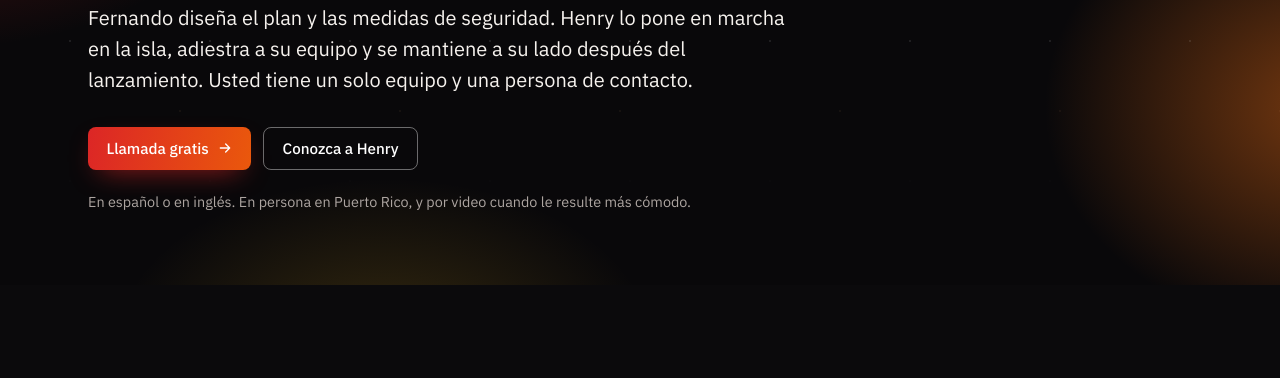
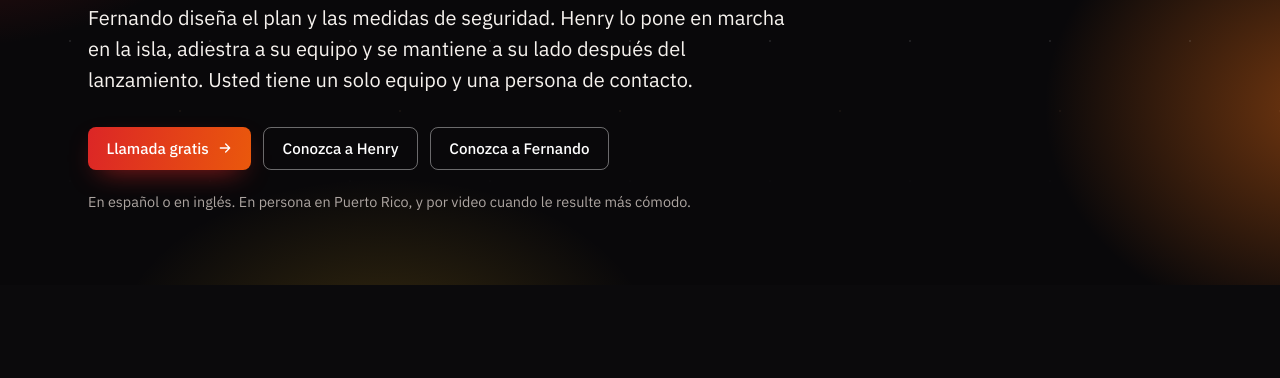
Before and after one commit to fernandojoel/fernandojoel.github.io, a plain HTML site: page pr/equipo/index.html in a window 1280 px wide. Shown: the part 374-752 px from the top of the page. Drawn offline with Linux system fonts and the light colour scheme.

Commit message:
Team page: add 'Conozca a Fernando' hero button
Co-Authored-By: Claude Opus 5.5 <noreply@anthropic.com>
Claude-Session: https://claude.ai/code/session_01McnwAJmBykHdEPd1kNzSBX

```diff
--- a/pr/equipo/index.html
+++ b/pr/equipo/index.html
@@ -107,6 +107,7 @@ img.mono{display:block; object-fit:cover; background:var(--surface); box-shadow:
       <div class="cta-row">
         <a class="btn btn-primary" href="https://calendly.com/fernando-jorge-arestechnical/30min" target="_blank" rel="noopener"><span data-i="ctaRev">Llamada gratis</span> <svg viewBox="0 0 24 24" fill="none" stroke="currentColor" stroke-width="2" stroke-linecap="round" stroke-linejoin="round"><path d="M5 12h14M13 6l6 6-6 6"/></svg></a>
         <a class="btn btn-ghost" href="#henry" data-i="ctaHenry">Conozca a Henry</a>
+        <a class="btn btn-ghost" href="#fernando" data-i="ctaFer">Conozca a Fernando</a>
       </div>
       <p class="hero-note" data-i="heroNote">En español o en inglés. En persona en Puerto Rico, y por video cuando le resulte más cómodo.</p>
     </div>
@@ -230,7 +231,7 @@ img.mono{display:block; object-fit:cover; background:var(--surface); box-shadow:
     nav:'<li><a href="/pr/">Small Business</a></li><li><a href="/pr/calculator/" class="calc-link">Calculator</a></li><li><a href="/pr/#packages">Services</a></li><li><a href="/pr/#faq">Questions</a></li><li><a href="/pr/equipo/" aria-current="page">Our team</a></li><li><a href="/">Texas</a></li>',
     hdrCta:'Free call',eyebrow:'Our team',h1:'Two people. <em>One team.</em>',
     lede:'Fernando designs the plan and the safeguards. Henry puts it in place on the island, trains your team and stays with you after launch. You get one team and one point of contact.',
-    ctaRev:'Book a free call',ctaHenry:'Meet Henry',heroNote:'In Spanish or English. In person in Puerto Rico, and over video whenever that’s easier.',
+    ctaRev:'Book a free call',ctaHenry:'Meet Henry',ctaFer:'Meet Fernando',heroNote:'In Spanish or English. In person in Puerto Rico, and over video whenever that’s easier.',
     duoHead:'<h2 id="duo-h">How we work together</h2><p>Every project has two parts: deciding what to do, and doing it well. Each of us leads one.</p>',
     duo:'<li class="person"><div class="p-top"><img class="mono" src="/assets/team/fernando.jpg" alt="" width="480" height="480" loading="lazy" decoding="async"><div><h3>Fernando Jorge</h3><span class="p-where">The plan and the safeguards</span></div></div><p>20+ years in technology, most recently in data protection and security.</p><ul class="leads"><li>The AI readiness review</li><li>Tool selection and privacy settings</li><li>The safe-use policy</li><li>Copilot and Gemini readiness</li></ul></li><li class="person"><div class="p-top"><img class="mono" src="/assets/team/henry.jpg" alt="" width="480" height="480" loading="lazy" decoding="async"><div><h3>Henry Moczo</h3><span class="p-where">On the island · Puerto Rico</span></div></div><p>20+ years in customer success, project management and technical training in Puerto Rico.</p><ul class="leads"><li>Your in-person contact on the island</li><li>Project management, start to finish</li><li>Tool setup and rollout</li><li>Team training and ongoing support</li></ul></li>',
     together:'We’re both involved from the first call. Fernando and Henry review every plan together before presenting it, and Henry keeps you updated at every step.',
```
